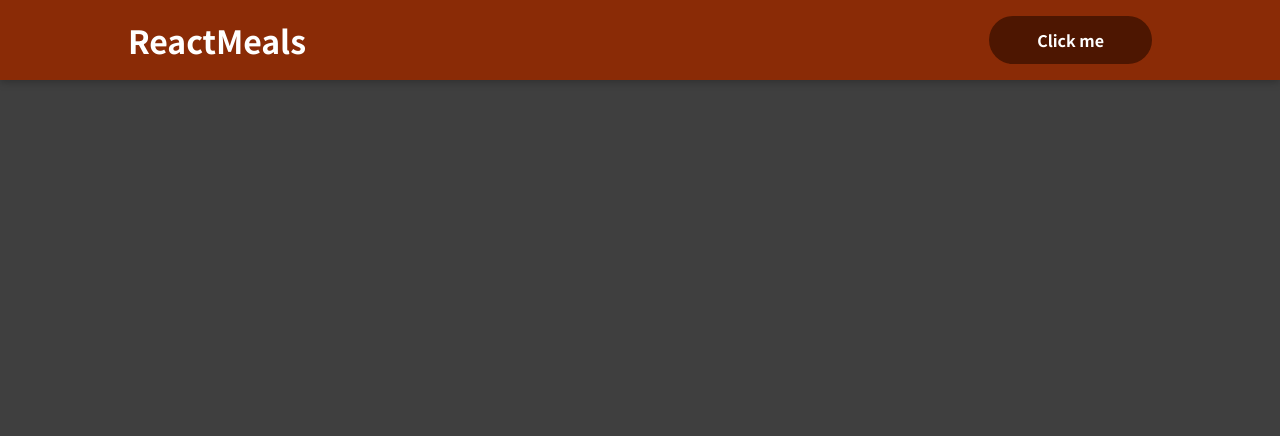
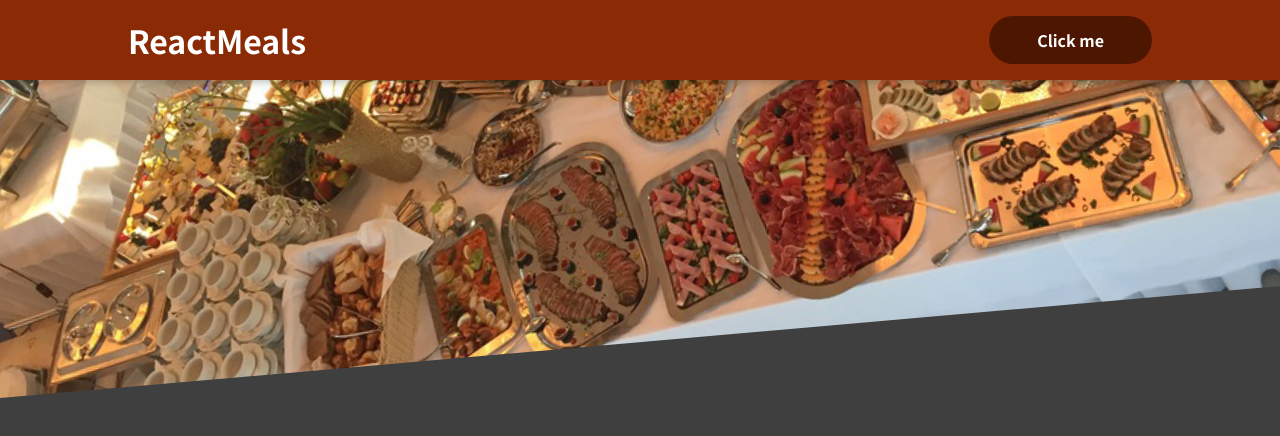
Before and after one commit to DavidPavlovic/food-order-app, a React (Create React App) app: page / in a window 1280 px wide. Shown: the top 436 px of the page. Built offline with nearby package versions, Linux system fonts and the light colour scheme.

Commit message:
Add header image

```diff
--- a/src/App.js
+++ b/src/App.js
@@ -1,10 +1,12 @@
 import React from "react";
 import MainHeader from "./components/Layout/MainHeader";
+import MainHeaderImage from "./components/Layout/MainHeaderImage";
 
 function App() {
   return (
     <React.Fragment>
       <MainHeader/>
+      <MainHeaderImage></MainHeaderImage>
     </React.Fragment>
   );
 }
--- /dev/null
+++ b/src/components/Layout/MainHeaderImage.js
@@ -0,0 +1,13 @@
+import React from "react";
+import MealsImaeg from '../../assets/meals.jpg';
+import classes from '../Layout/MainHeaderImage.module.css'
+
+const MainHeaderImage = () => {
+    return(
+        <div class={classes['main-image']}>
+            <img src={MealsImaeg} alt="meals"></img>
+        </div>
+    );
+};
+
+export default MainHeaderImage;
--- /dev/null
+++ b/src/components/Layout/MainHeaderImage.module.css
@@ -0,0 +1,13 @@
+.main-image {
+    width: 100%;
+    height: 25rem;
+    z-index: 0;
+    overflow: hidden;
+  }
+
+  .main-image img {
+    width: 110%;
+    height: 100%;
+    object-fit: cover;
+    transform: rotateZ(-5deg) translateY(-4rem) translateX(-1rem);
+  }
```
Also changed, not shown: src/assets/meals.jpg (added).
